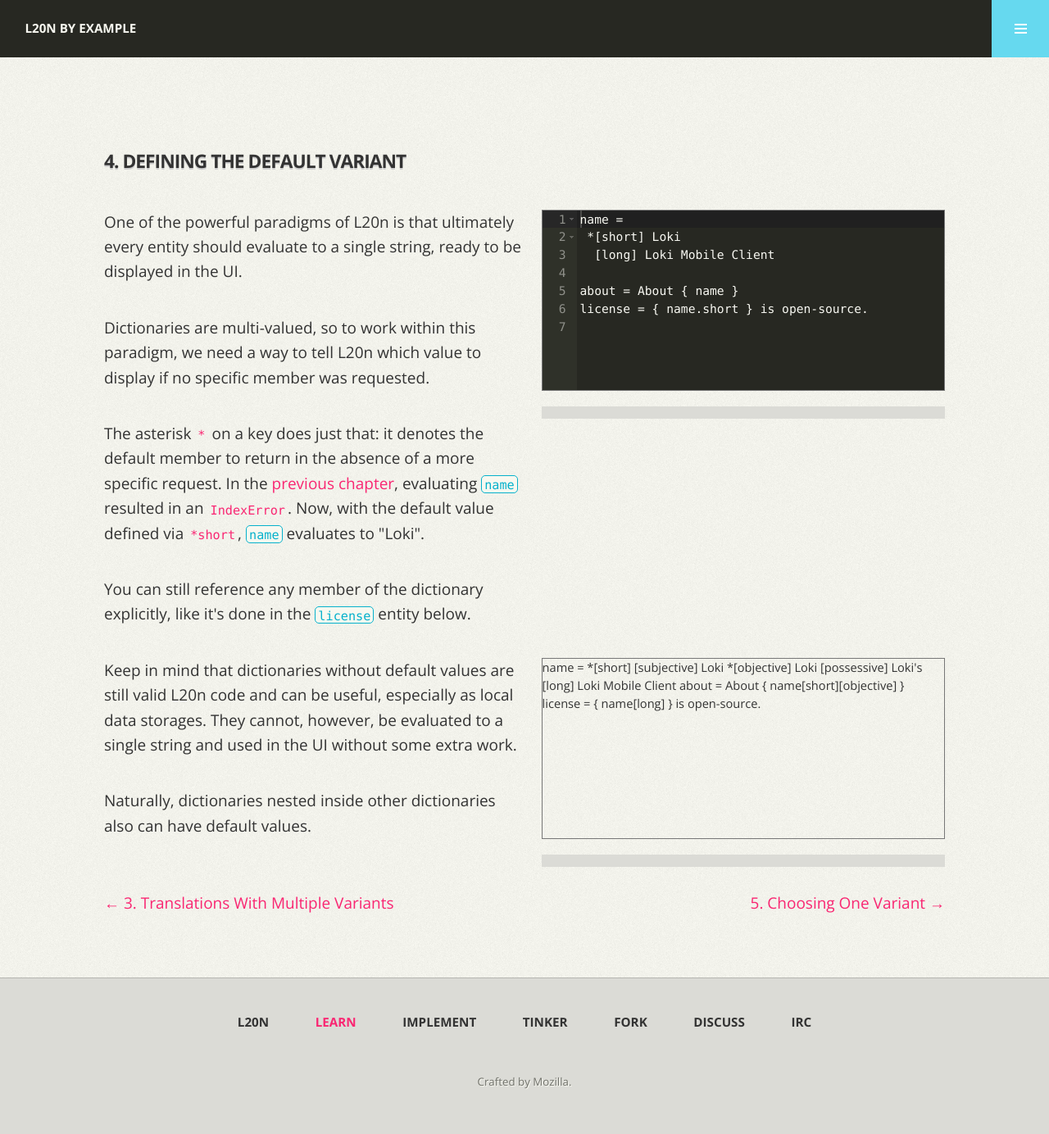
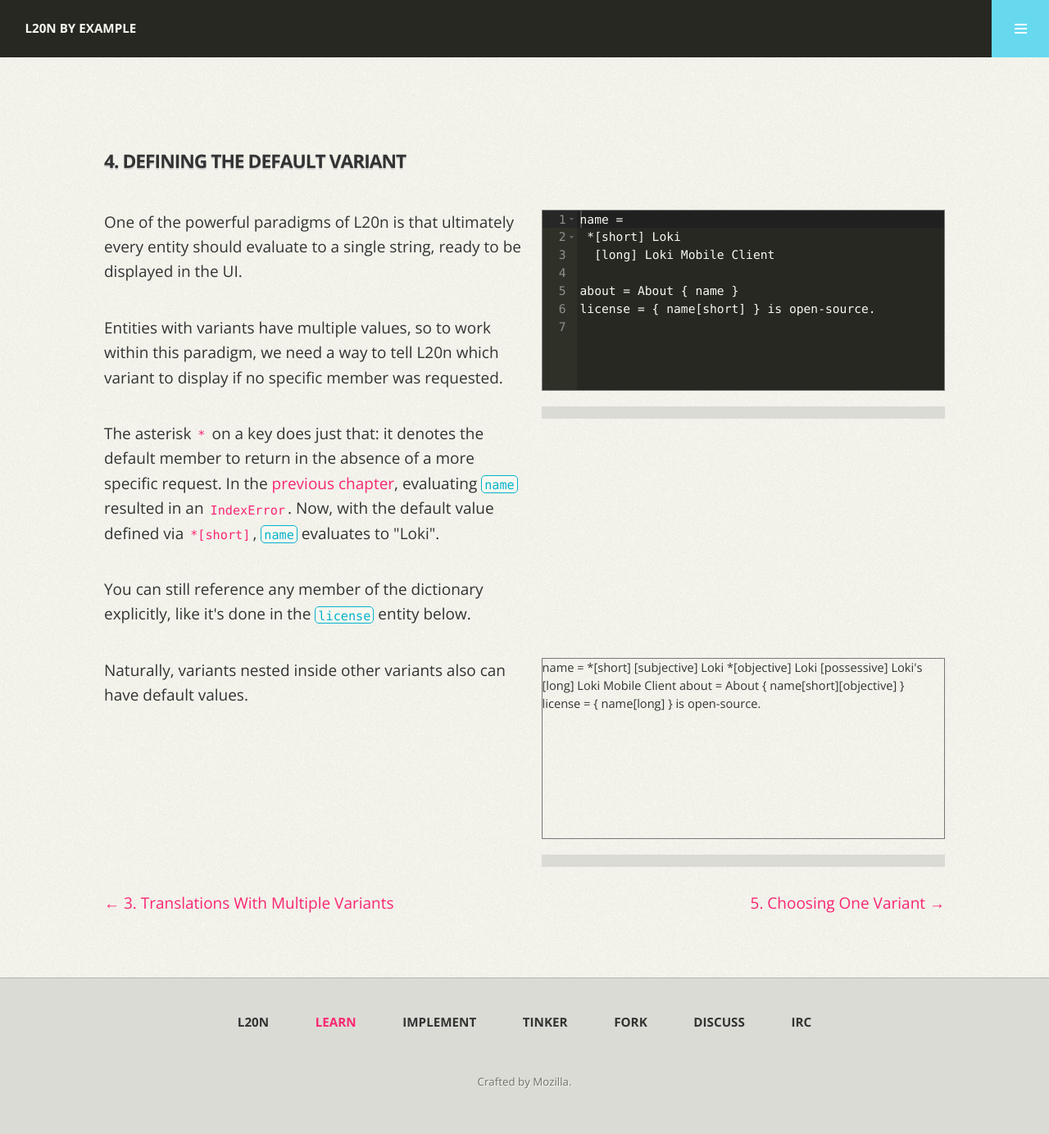
Before and after one commit to l20n/l20n.org, a Jekyll site: the page built from _posts/2012-07-04-defining-the-default-variant.md, in a window 1280 px wide. Shown: the whole page at 82% size. Built offline with Jekyll 4.4.1, drawn with Linux system fonts in a browser that asks for light colours; nearby versions of some CDN libraries.

Commit message:
Updates to first round of posts

```diff
--- a/_posts/2012-07-04-defining-the-default-variant.md
+++ b/_posts/2012-07-04-defining-the-default-variant.md
@@ -6,8 +6,14 @@ layout: learn
 <section class="clearfix">
 	<div class="left">
 		<p>One of the powerful paradigms of L20n is that ultimately every entity should evaluate to a single string, ready to be displayed in the UI.</p>
-		<p>Dictionaries are multi-valued, so to work within this paradigm, we need a way to tell L20n which value to display if no specific member was requested.</p>
-		<p>The asterisk <code>*</code> on a key does just that:  it denotes the default member to return in the absence of a more specific request.  In the <a href="{% post_url 2012-07-03-translations-with-multiple-variants %}">previous chapter</a>, evaluating <code class="entity">name</code> resulted in an <code>IndexError</code>.  Now, with the default value defined via <code>*short</code>, <code class="entity">name</code> evaluates to "Loki".</p>
+		<p>Entities with variants have multiple values, so to work within this
+    paradigm, we need a way to tell L20n which variant to display if no specific member was requested.</p>
+		<p>The asterisk <code>*</code> on a key does just that:  it denotes the
+    default member to return in the absence of a more specific request.  In the
+    <a href="{% post_url 2012-07-03-translations-with-multiple-variants
+    %}">previous chapter</a>, evaluating <code class="entity">name</code>
+    resulted in an <code>IndexError</code>.  Now, with the default value
+    defined via <code>*[short]</code>, <code class="entity">name</code> evaluates to "Loki".</p>
 		<p>You can still reference any member of the dictionary explicitly, like it's done in the <code class="entity">license</code> entity below.</p>
 	</div>
 	<div class="right">
@@ -20,7 +26,7 @@ layout: learn
   [long] Loki Mobile Client
 
 about = About {% raw %}{ name }{% endraw %}
-license = {% raw %}{ name.short }{% endraw %} is open-source.
+license = {% raw %}{ name[short] }{% endraw %} is open-source.
 		</div>
 		<dl id="output1">
 		</dl>
@@ -29,8 +35,7 @@ license = {% raw %}{ name.short }{% endraw %} is open-source.
 
 <section class="clearfix">
 	<div class="left">
-		<p>Keep in mind that dictionaries without default values are still valid L20n code and can be useful, especially as local data storages.  They cannot, however, be evaluated to a single string and used in the UI without some extra work.</p>
-		<p>Naturally, dictionaries nested inside other dictionaries also can have default values.</p>
+		<p>Naturally, variants nested inside other variants also can have default values.</p>
 	</div>
 	<div class="right">
 		<div class="editor sourceEditor height15"
```
Also changed, not shown: _posts/2012-07-02-working-with-text-multiline-interpolation.md (+2 -2 lines), _posts/2012-07-03-translations-with-multiple-variants.md (+4 -3 lines), _posts/2012-07-05-choosing-one-variant.md (+1 -0 lines), _posts/2012-07-06-using-variants-to-define-grammatical-cases.md (+10 -10 lines), _posts/2012-07-07-using-external-variables-in-translations.md (+7 -7 lines).
